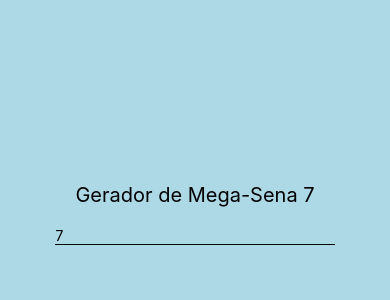
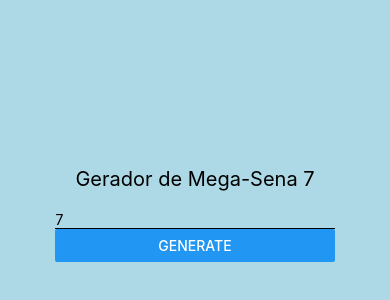
Before and after one commit to TiagoFernandes11/react-native-course, a React Native app in the folder NovoProjeto/: screen / in a window 390 px wide. Shown: the part 218-518 px from the top of the page. Built offline with nearby package versions, Linux system fonts and the light colour scheme.

Commit message:
Gerador de numeros

```diff
--- a/NovoProjeto/components/mega/Mega.js
+++ b/NovoProjeto/components/mega/Mega.js
@@ -1,14 +1,29 @@
 import React from "react";
-import { Text, TextInput, View } from "react-native";
+import { Button, Text, TextInput, View } from "react-native";
 import estilo from "../estilo";
 
 export default class Mega extends React.Component {
   state = {
     qtdeNumeros: this.props.qtdeNumeros,
+    numeros: [],
   };
 
   alterarQtdeNumero(quantidade) {
-    this.setState({ qtdeNumeros: quantidade });
+    this.setState({ qtdeNumeros: +quantidade });
+  }
+
+  gerarNumeros() {
+    qtd = this.state.qtdeNumeros;
+    vetor = [];
+    while (vetor.length < qtd) {
+      temp = Math.round(Math.random() * 100);
+      if (!vetor.includes(temp)) {
+        vetor.push(temp);
+      }
+    }
+    vetor.sort();
+    console.log(vetor)
+    this.setState({ numeros: vetor });
   }
 
   render() {
@@ -21,9 +36,10 @@
           keyboardType="numeric"
           placeholder="Qtde de Números"
           style={{ borderBottomWidth: 1 }}
-          value={this.state.qtdeNumeros}
+          value={`${this.state.qtdeNumeros}`}
           onChangeText={(qtde) => this.alterarQtdeNumero(qtde)}
         />
+        <Button title="Generate" onPress={() => this.gerarNumeros()}></Button>
       </View>
     );
   }
```
